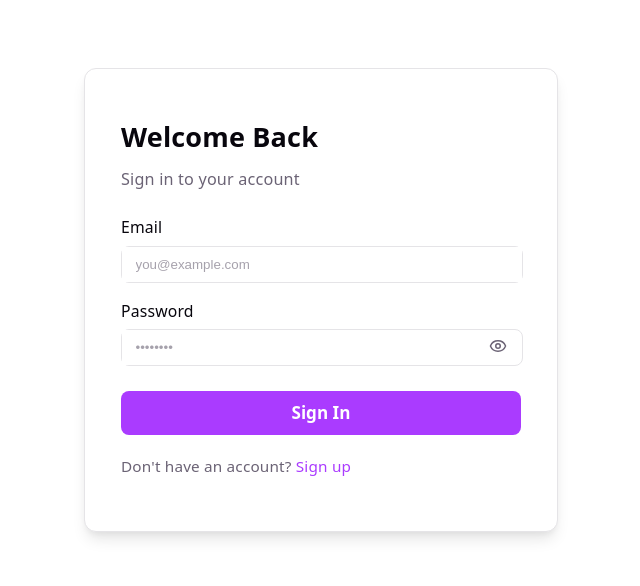
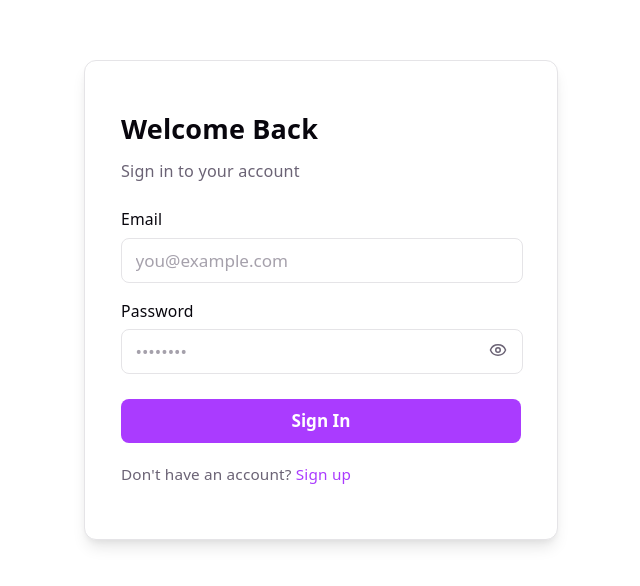
Before and after one commit to sabin-vv/task-managemant, a React (Vite) app in the folder frontend/: page /login in a window 1280 px wide. Shown: the part 118-704 px from the top of the page, without its empty margins (319-959 px from the left). Built offline with nearby package versions, Linux system fonts and the light colour scheme; no server answers.

Commit message:
fix: restore missing input font-size, color, background in Field.module.css

```diff
--- a/frontend/src/shared/components/Field.module.css
+++ b/frontend/src/shared/components/Field.module.css
@@ -40,6 +40,10 @@
     flex: 1;
     width: 100%;
     padding: 0.55rem 0.75rem;
+    font-size: 0.95rem;
+    font-family: inherit;
+    color: var(--text-h);
+    background: none;
     border: none;
     outline: none;
 }
```
